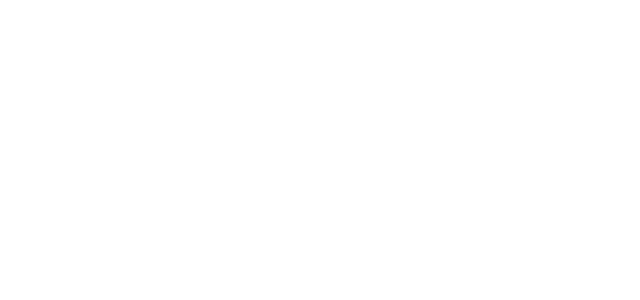
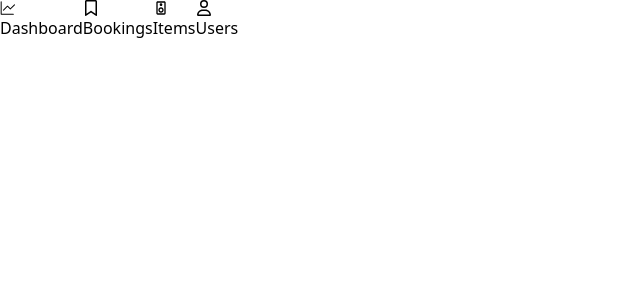
Before and after one commit to SachiniUresha/kisal-audio-frontend, a React (Vite) app: page /admin in a window 1280 px wide. Before the commit this address had no page. Shown: the top 300 px of the page, without its empty margins (0-640 px from the left). Built offline with nearby package versions, Linux system fonts and the light colour scheme.

Commit message:
Create routes

```diff
--- a/src/App.jsx
+++ b/src/App.jsx
@@ -1,5 +1,6 @@
 import './App.css'
-import { BrowserRouter, Routes } from 'react-router-dom'
+import { BrowserRouter, Routes, Route } from 'react-router-dom'
+import AdminPage from './components/adminPage'
 
 
 
@@ -12,7 +13,12 @@
   return (
 
     <BrowserRouter>
-      <Routes>
+      <Routes path="/*">
+        <Route path="/admin/*" element={<AdminPage/>}/>
+        <Route path="/" element = {<h1>Home</h1>}/>
+        <Route path="/*" element = {<h1>Not Found</h1>}/>
+
+
 
       </Routes>
 
--- a/src/components/adminPage.jsx
+++ b/src/components/adminPage.jsx
@@ -1,6 +1,7 @@
 import { GoGraph } from "react-icons/go";
 import { FaRegBookmark, FaRegUser } from "react-icons/fa6";
 import { MdOutlineSpeaker } from "react-icons/md";
+import {Routes, Route} from 'react-router-dom';
 
 
 
@@ -31,7 +32,11 @@
           </button>
 
         </div>
-        <div className="w-full bg-red-900">
+        <div className="w-[calc(100vw-400px)] bg-red-900">
+          <Routes path="/*">
+            <Route path="/bookings" element={<h1>Bookings</h1>}/>
+
+          </Routes>
 
         </div>
 
```
